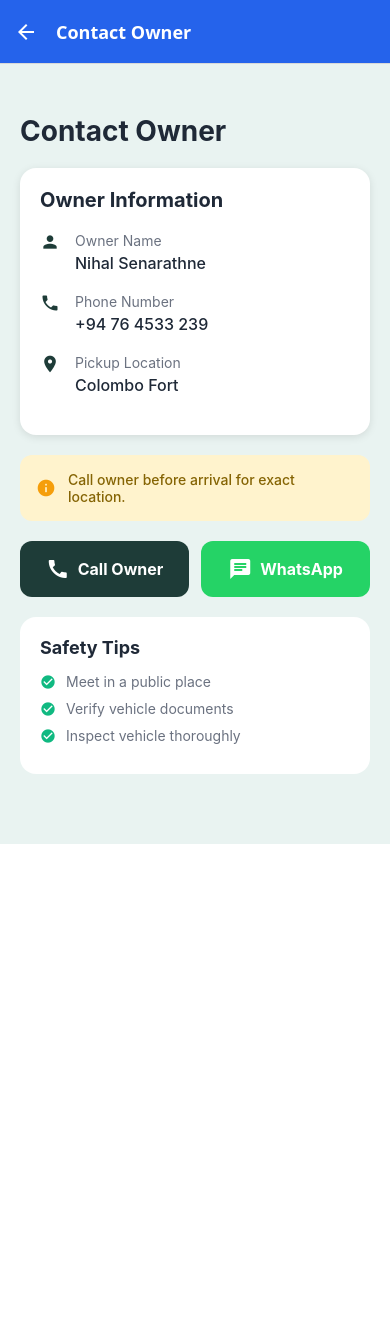
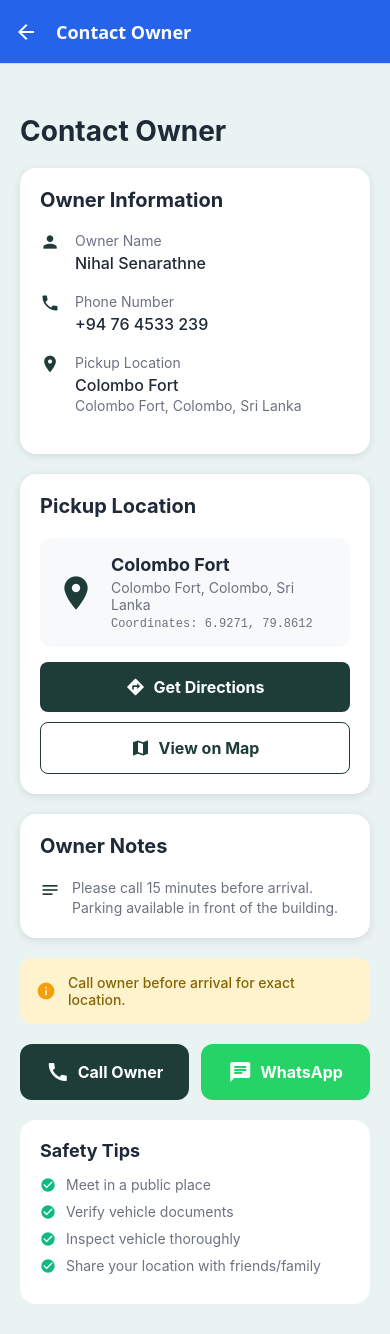
Before and after one commit to ChamathkaDhanapala/RideLanka-Vehicle-Renting-Mobile-App, a React Native app in the folder RideLanka/: screen /Contact in a window 390 px wide. Before the commit the page ends 844 px from the top, so only its background shows below. Built offline with nearby package versions, Linux system fonts and the light colour scheme.

Commit message:
Add Map Funtionality to Owner Contact Details Screen

```diff
--- a/RideLanka/src/screens/ContactScreen.js
+++ b/RideLanka/src/screens/ContactScreen.js
@@ -6,6 +6,7 @@ import {
   ScrollView,
   TouchableOpacity,
   Linking,
+  Platform,
 } from 'react-native';
 import Icon from 'react-native-vector-icons/MaterialIcons';
 import { COLORS } from '../constants/colors';
@@ -15,6 +16,12 @@ const DEFAULT_VEHICLE = {
   owner: 'Nihal Senarathne',
   phone: '+94 76 4533 239',
   location: 'Colombo Fort',
+  address: 'Colombo Fort, Colombo, Sri Lanka',
+  coordinates: {
+    latitude: 6.9271,
+    longitude: 79.8612,
+  },
+  notes: 'Please call 15 minutes before arrival. Parking available in front of the building.',
 };
 
 const ContactScreen = ({ route }) => {
@@ -31,6 +38,44 @@ const ContactScreen = ({ route }) => {
 
   const handleWhatsApp = () => {
     Linking.openURL(`whatsapp://send?phone=${safePhone.replace(/\s/g, '')}`);
+  };
+
+  const handleOpenMaps = () => {
+    const { latitude, longitude } = vehicle.coordinates;
+
+    // Platform-specific map URLs
+    const scheme = Platform.select({
+      ios: 'http://maps.apple.com/?',
+      android: 'geo:',
+    });
+
+    const latLng = `${latitude},${longitude}`;
+    const label = vehicle.location;
+
+    if (Platform.OS === 'ios') {
+      // Apple Maps
+      Linking.openURL(`http://maps.apple.com/?daddr=${latLng}&dirflg=d`);
+    } else {
+      // Android - try Google Maps first, then fallback to generic geo
+      const googleMapsUrl = `https://www.google.com/maps/dir/?api=1&destination=${latLng}&travelmode=driving`;
+      const geoUrl = `geo:${latLng}?q=${latLng}(${encodeURIComponent(label)})`;
+
+      Linking.openURL(googleMapsUrl).catch(() => {
+        Linking.openURL(geoUrl);
+      });
+    }
+  };
+
+  const handleViewOnMap = () => {
+    const { latitude, longitude } = vehicle.coordinates;
+
+    if (Platform.OS === 'ios') {
+      // Apple Maps
+      Linking.openURL(`http://maps.apple.com/?ll=${latitude},${longitude}&q=${encodeURIComponent(vehicle.location)}`);
+    } else {
+      // Android - Google Maps
+      Linking.openURL(`https://www.google.com/maps/search/?api=1&query=${latitude},${longitude}`);
+    }
   };
 
   return (
@@ -63,9 +108,49 @@ const ContactScreen = ({ route }) => {
           <View style={styles.infoContent}>
             <Text style={styles.infoLabel}>Pickup Location</Text>
             <Text style={styles.infoValue}>{vehicle.location}</Text>
+            <Text style={styles.addressText}>{vehicle.address}</Text>
           </View>
         </View>
       </View>
+
+      {/* Location Card */}
+      <View style={styles.card}>
+        <Text style={styles.cardTitle}>Pickup Location</Text>
+
+        <View style={styles.locationCard}>
+          <Icon name="place" size={40} color={COLORS.primary} />
+          <View style={styles.locationInfo}>
+            <Text style={styles.locationTitle}>{vehicle.location}</Text>
+            <Text style={styles.locationAddress}>{vehicle.address}</Text>
+            <Text style={styles.coordinates}>
+              Coordinates: {vehicle.coordinates.latitude.toFixed(4)}, {vehicle.coordinates.longitude.toFixed(4)}
+            </Text>
+          </View>
+        </View>
+
+        <View style={styles.locationButtons}>
+          <TouchableOpacity style={styles.directionsButton} onPress={handleOpenMaps}>
+            <Icon name="directions" size={20} color={COLORS.white} />
+            <Text style={styles.directionsButtonText}>Get Directions</Text>
+          </TouchableOpacity>
+
+          <TouchableOpacity style={styles.viewMapButton} onPress={handleViewOnMap}>
+            <Icon name="map" size={20} color={COLORS.primary} />
+            <Text style={styles.viewMapButtonText}>View on Map</Text>
+          </TouchableOpacity>
+        </View>
+      </View>
+
+      {/* Owner Notes */}
+      {vehicle.notes && (
+        <View style={styles.card}>
+          <Text style={styles.cardTitle}>Owner Notes</Text>
+          <View style={styles.notesContainer}>
+            <Icon name="notes" size={20} color={COLORS.primary} style={styles.notesIcon} />
+            <Text style={styles.notesText}>{vehicle.notes}</Text>
+          </View>
+        </View>
+      )}
 
       {/* Important Note */}
       <View style={styles.noteCard}>
@@ -102,6 +187,10 @@ const ContactScreen = ({ route }) => {
         <View style={styles.tipItem}>
           <Icon name="check-circle" size={16} color={COLORS.success} />
           <Text style={styles.tipText}>Inspect vehicle thoroughly</Text>
+        </View>
+        <View style={styles.tipItem}>
+          <Icon name="check-circle" size={16} color={COLORS.success} />
+          <Text style={styles.tipText}>Share your location with friends/family</Text>
         </View>
       </View>
     </ScrollView>
@@ -159,6 +248,88 @@ const styles = StyleSheet.create({
     fontSize: 16,
     fontWeight: '500',
     color: COLORS.black,
+  },
+  addressText: {
+    fontSize: 14,
+    color: COLORS.gray,
+    marginTop: 2,
+  },
+  // Location Styles
+  locationCard: {
+    flexDirection: 'row',
+    alignItems: 'center',
+    backgroundColor: '#F8F9FA',
+    padding: 16,
+    borderRadius: 12,
+    marginBottom: 15,
+    gap: 15,
+  },
+  locationInfo: {
+    flex: 1,
+  },
+  locationTitle: {
+    fontSize: 18,
+    fontWeight: 'bold',
+    color: COLORS.black,
+    marginBottom: 4,
+  },
+  locationAddress: {
+    fontSize: 14,
+    color: COLORS.gray,
+    marginBottom: 4,
+  },
+  coordinates: {
+    fontSize: 12,
+    color: COLORS.gray,
+    fontFamily: 'monospace',
+  },
+  locationButtons: {
+    gap: 10,
+  },
+  directionsButton: {
+    flexDirection: 'row',
+    alignItems: 'center',
+    justifyContent: 'center',
+    backgroundColor: COLORS.primary,
+    padding: 15,
+    borderRadius: 8,
+    gap: 8,
+  },
+  directionsButtonText: {
+    color: COLORS.white,
+    fontSize: 16,
+    fontWeight: 'bold',
+  },
+  viewMapButton: {
+    flexDirection: 'row',
+    alignItems: 'center',
+    justifyContent: 'center',
+    backgroundColor: COLORS.white,
+    padding: 15,
+    borderRadius: 8,
+    borderWidth: 1,
+    borderColor: COLORS.primary,
+    gap: 8,
+  },
+  viewMapButtonText: {
+    color: COLORS.primary,
+    fontSize: 16,
+    fontWeight: 'bold',
+  },
+  // Notes Styles
+  notesContainer: {
+    flexDirection: 'row',
+    alignItems: 'flex-start',
+    gap: 12,
+  },
+  notesIcon: {
+    marginTop: 2,
+  },
+  notesText: {
+    flex: 1,
+    fontSize: 14,
+    color: COLORS.gray,
+    lineHeight: 20,
   },
   noteCard: {
     flexDirection: 'row',
```
